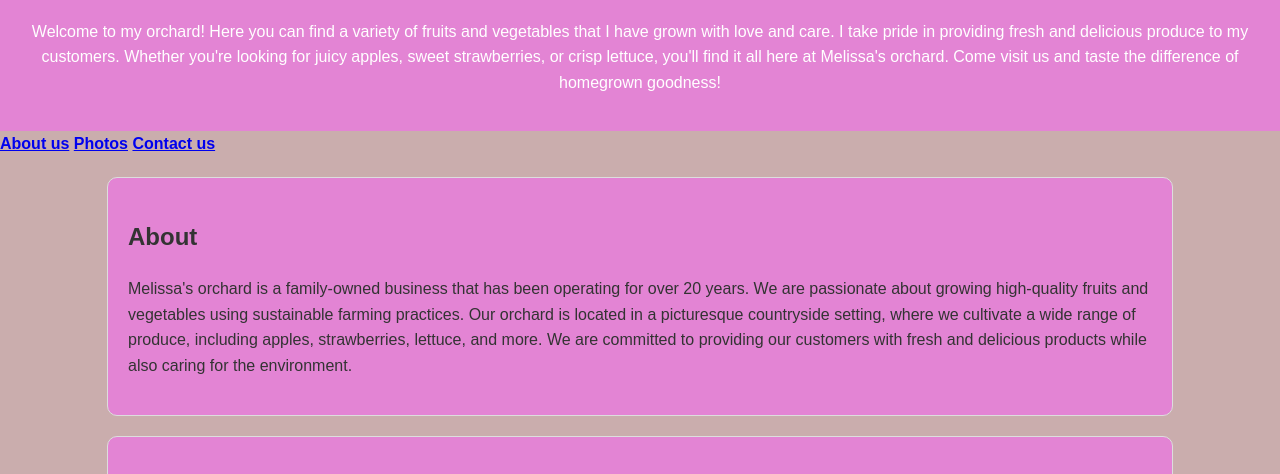
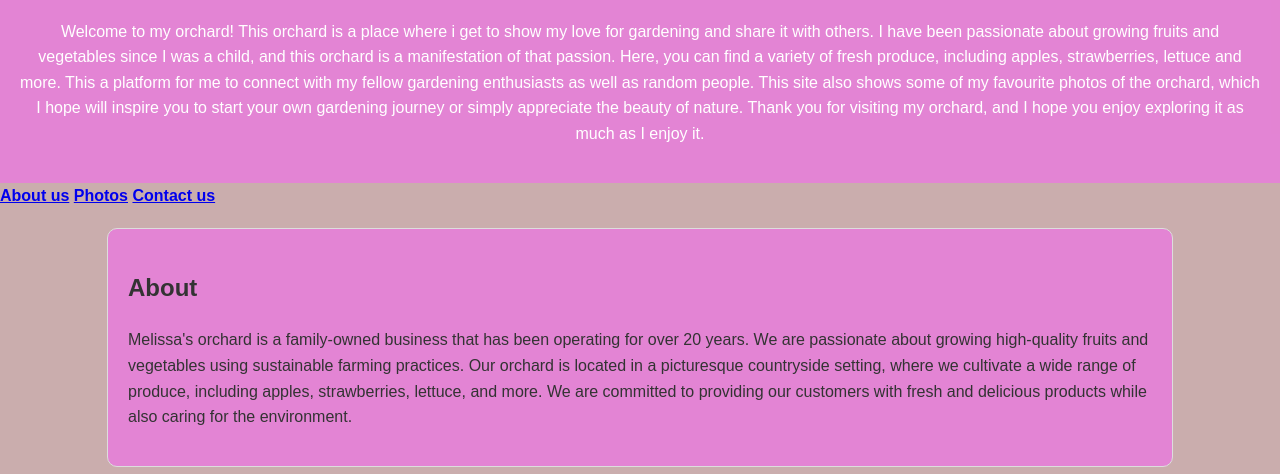
Before and after one commit to melisaaaaaaa-cloud/Melissa-s-orchard, a plain HTML site: page index.html in a window 1280 px wide. Shown: the part 121-595 px from the top of the page. Drawn offline with Linux system fonts and the light colour scheme.

Commit message:
commit all the changes

```diff
--- a/index.html
+++ b/index.html
@@ -11,10 +11,11 @@
         <a href=""><img src="logo.png" alt="Melissa's orchard logo"></a>
         <h1>Melissa's orchard</h1>
         <p>Welcome to my orchard!
-            Here you can find a variety of fruits and vegetables that I have grown with love and care.
-            I take pride in providing fresh and delicious produce to my customers.
-            Whether you're looking for juicy apples, sweet strawberries, or crisp lettuce, you'll find it all here at Melissa's orchard.
-            Come visit us and taste the difference of homegrown goodness!
+            This orchard is a place where i get to show my love for gardening and share it with others. I have been passionate about growing fruits and vegetables since I was a child, and this orchard is a manifestation of that passion. Here, you can find a variety of fresh produce, including apples, strawberries, lettuce and more.
+            This a platform for me to connect with my fellow gardening enthusiasts as well as random people.
+            This site also shows some of my favourite photos of the orchard, which I hope will inspire you to start your own gardening journey or simply appreciate the beauty of nature.
+            Thank you for visiting my orchard, and I hope you enjoy exploring it as much as I enjoy it.
+
         </p>
     </header>
     <body>
```
Also changed, not shown: apples.jpg (renamed from 'Red Apple' Poster, picture, metal print, paint by Jerhus _ Displate.jpg), grapes.jpg (renamed from Лучшие сорта винограда для средней полосы России_ выбираем устойчивых чемпионов!.jpg), lettuce.jpg (renamed from No more buying lettuce_ Utilize these 10 tips for harvesting a continuous crop of lettuce_.jpg), oranges.jpg (renamed from PETITE FABRIQUE (1).jpg), strawberries.jpg (renamed from download (2).jpg), 1 other file.
